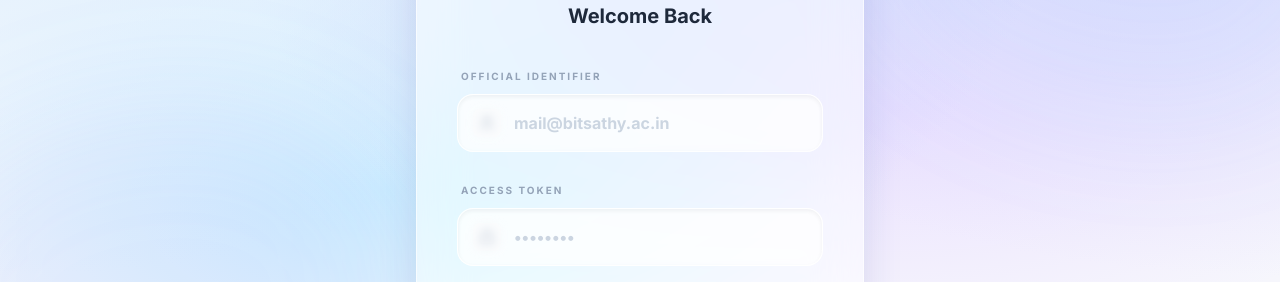
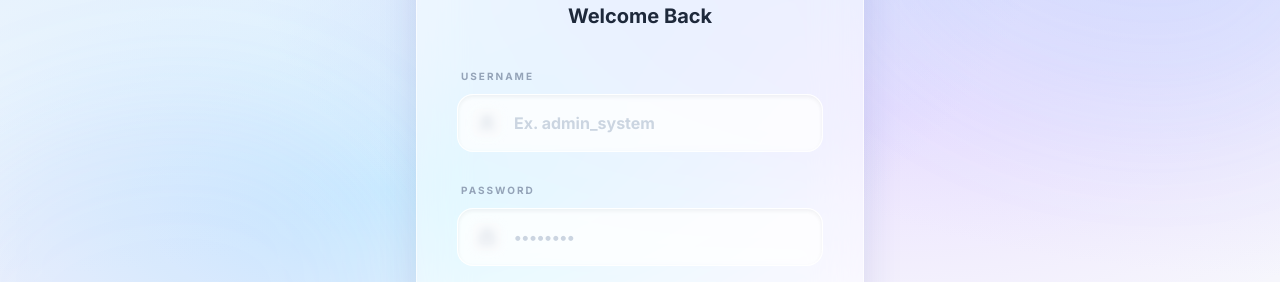
Before and after one commit to Ramanan5611/smart-approval-dashboard, a React (Vite) app: page / in a window 1280 px wide. Shown: the part 290-572 px from the top of the page. Built offline with nearby package versions, Linux system fonts and the light colour scheme; no server answers.

Commit message:
UI: Update login labels to Username/Password and add icons

```diff
--- a/components/Login.tsx
+++ b/components/Login.tsx
@@ -24,10 +24,12 @@ const Login: React.FC<Props> = ({ onLogin }) => {
     e.preventDefault();
     setError('');
 
+    /*
     if (!validateEmail(username)) {
       setError('Please enter a valid official email address.');
       return;
     }
+    */
 
     try {
       if (isRegister) {
@@ -113,7 +115,7 @@ const Login: React.FC<Props> = ({ onLogin }) => {
           )}
 
           <div className="space-y-2">
-            <label className="text-[10px] font-black text-slate-400 uppercase tracking-[0.2em] ml-1">Official Identifier</label>
+            <label className="text-[10px] font-black text-slate-400 uppercase tracking-[0.2em] ml-1">Username</label>
             <div className="relative group">
               <div className="absolute left-4 top-1/2 -translate-y-1/2 p-1.5 bg-slate-100 text-slate-400 rounded-lg group-focus-within:bg-blue-50 group-focus-within:text-blue-500 transition-colors">
                 <UserIcon size={16} />
@@ -121,7 +123,7 @@ const Login: React.FC<Props> = ({ onLogin }) => {
               <input
                 type="text"
                 className="w-full pl-14 pr-5 py-4 bg-white/50 backdrop-blur-sm border border-white/80 rounded-2xl focus:ring-4 focus:ring-blue-500/10 focus:border-blue-500/50 outline-none transition-all font-bold placeholder:text-slate-300 shadow-inner"
-                placeholder="mail@bitsathy.ac.in"
+                placeholder="Ex. admin_system"
                 value={username}
                 onChange={e => setUsername(e.target.value)}
                 required
@@ -130,7 +132,7 @@ const Login: React.FC<Props> = ({ onLogin }) => {
           </div>
 
           <div className="space-y-2">
-            <label className="text-[10px] font-black text-slate-400 uppercase tracking-[0.2em] ml-1">Access Token</label>
+            <label className="text-[10px] font-black text-slate-400 uppercase tracking-[0.2em] ml-1">Password</label>
             <div className="relative group">
               <div className="absolute left-4 top-1/2 -translate-y-1/2 p-1.5 bg-slate-100 text-slate-400 rounded-lg group-focus-within:bg-blue-50 group-focus-within:text-blue-500 transition-colors">
                 <Lock size={16} />
```
